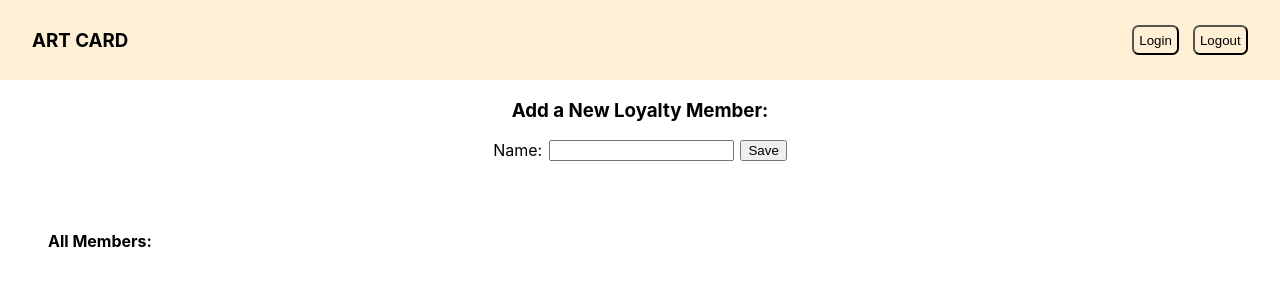
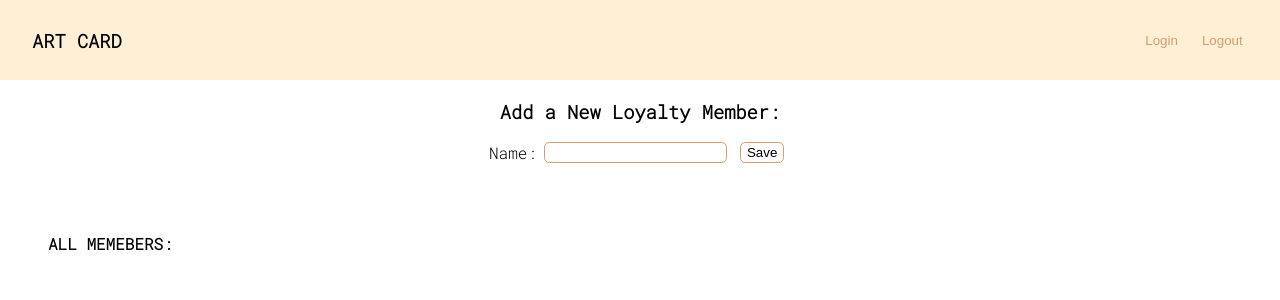
Before and after one commit to oliviacowan/loyalty, a React (Create React App) app in the folder front/: page / in a window 1280 px wide. Shown: the top 300 px of the page. Built offline with nearby package versions, Linux system fonts and the light colour scheme.

Commit message:
start layout

```diff
--- a/front/package.json
+++ b/front/package.json
@@ -9,6 +9,7 @@
     "react": "^18.0.0",
     "react-dom": "^18.0.0",
     "react-scripts": "5.0.0",
+    "rsuite-table": "^5.4.1",
     "web-vitals": "^2.1.4"
   },
   "scripts": {
--- a/front/src/App.css
+++ b/front/src/App.css
@@ -1,5 +1,11 @@
+@import url('https://fonts.googleapis.com/css2?family=Montserrat&display=swap');
+@import url('https://fonts.googleapis.com/css2?family=Roboto+Condensed&display=swap');
+@import url('https://fonts.googleapis.com/css2?family=Roboto+Mono:wght@300&display=swap');
 .App {
   text-align: center;
+  /* font-family: 'Montserrat', sans-serif; */
+  /* font-family: 'Roboto Condensed', sans-serif; */
+  font-family: 'Roboto Mono', monospace;
 }
 
 .nav{
@@ -26,6 +32,8 @@
   margin-left: 1em;
   align-self: center;
   background-color: papayawhip;
+ border: none;
+ color: rgb(211, 157, 110);
 }
 .nav-actions{
   align-self: center;
--- /dev/null
+++ b/front/src/EachMember.css
@@ -0,0 +1,5 @@
+.member-item{
+  /* display: flex;
+  flex-direction: column; */
+  background-color: aqua;
+}
--- /dev/null
+++ b/front/src/EachMember.jsx
@@ -0,0 +1,17 @@
+import React from "react";
+import './EachMember.css';
+export default function EachMember() {
+
+
+
+  return(
+    <span className="member-item">
+    <tr>
+    <td>Alfreds Futterkiste</td>
+  </tr>
+  <tr>
+    <td>Mexico</td>
+  </tr>
+   </span>
+  )
+}
--- a/front/src/components/Members.css
+++ b/front/src/components/Members.css
@@ -1,5 +1,18 @@
-.member-list{
+.member{
   display: flex;
+  flex-direction: row;
+  justify-content: space-around;
+}
+.all-members{
+  flex-direction: column;
   align-content: flex-start;
-  padding: 3em ;
+  width: 100%;
+  /* justify-content: flex-start; */
+  /* background-color: aquamarine; */
+  margin: 3em 3em 0 3em
 }
+.table-title{
+  width: fit-content;
+  /* background-color: blanchedalmond; */
+  align-self: flex-start;
+}
--- a/front/src/components/Members.jsx
+++ b/front/src/components/Members.jsx
@@ -1,9 +1,45 @@
-import React from "react";
+import React, { Fragment } from "react";
+import EachMember from "../EachMember";
+import { Table, Column, HeaderCell, Cell } from 'rsuite-table';
 import './Members.css'
+
+let data = [
+  {
+    name: 'Hanah',
+    expiry: '04/03/2023'
+  },
+  {
+    name: 'Olivia',
+    expiry: '11/23/2022'
+  }
+]
 export default function(){
-return(
-  <section className="member-list">
-    <h4>All Members: </h4>
-  </section>
+  // const tableRef = React.createRef();
+return (
+  <span className="member">
+    <span className="all-members">
+    <h4 className="table-title">ALL MEMEBERS:</h4>
+    </span>
+  {/* <Table
+        virtualized
+        height={400}
+        data={data}
+        // ref={tableRef}
+        onRowClick={data => {
+          console.log(data);
+        }}
+      >
+
+        <Column width={100} align="center" fixed>
+          <HeaderCell>First Name</HeaderCell>
+          <Cell dataKey="name" />
+        </Column>
+        <Column width={350}>
+          <HeaderCell>Expires</HeaderCell>
+          <Cell dataKey="expiry" />
+        </Column> */}
+
+  {/* </Table> */}
+  </span>
 )
 }
--- a/front/src/components/New.css
+++ b/front/src/components/New.css
@@ -6,6 +6,10 @@
   /* background-color: aqua; */
 
 }
-.name{
+.input{
   margin:0 .5em 0 .5em;
+  border-radius: .4em;
+  border: 1.5px solid;
+  border-color: rgb(211, 157, 110);
+  background-color: white;
 }
--- a/front/src/components/New.jsx
+++ b/front/src/components/New.jsx
@@ -7,8 +7,8 @@ export default function New() {
       <h3>Add a New Loyalty Member:</h3>
       <span className="new-name">
       <label>Name: </label>
-      <input className="name"/>
-      <button>Save</button>
+      <input className="input"/>
+      <button className="input">Save</button>
       </span>
     </section>
   )
```
Also changed, not shown: 1 other file (tests, documents, lock files or other folders).
